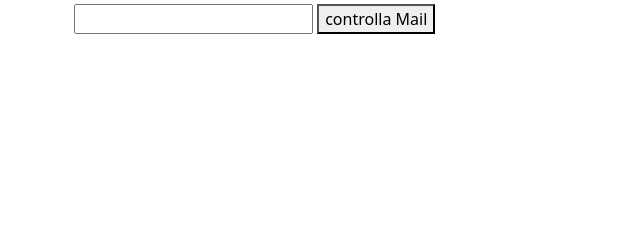
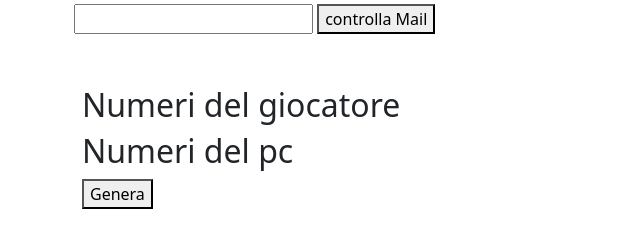
Before and after one commit to EliaMagris/js-mail-dadi, a plain HTML site: page index.html in a window 1280 px wide. Shown: the whole page, without its empty margins (0-640 px from the left). Drawn offline with nearby package versions, Linux system fonts and the light colour scheme.

Commit message:
esercizio dadi basic completato

```diff
--- a/assets/main.js
+++ b/assets/main.js
@@ -7,18 +7,36 @@ function mailVisual() {
     "haSconfittoMafia@hotmail.it",
   ];
 
-let emailTrue = false;
+  let emailTrue = false;
+
   for (let i = 0; i < everyMail.length; i++) {
-
     if (inputMail == everyMail[i]) {
       emailTrue = true;
     }
+  }
+
+  if (emailTrue == true) {
+    document.getElementById("Risultato").innerHTML = `<div>BENVENUTO</div>`;
+  } else {
+    document.getElementById("Risultato").innerHTML = `<div>REGISTRATI</div>`;
+  }
 }
 
-    if(emailTrue == true){
-      document.getElementById("Risultato").innerHTML = `<div>BENVENUTO</div>`
+// -------------------------------------------------------------
 
-    }else{
-      document.getElementById("Risultato").innerHTML = `<div>REGISTRATI</div>`
-    }
+function numberVisual() {
+  let giocatore = (document.getElementById("playerNumber").innerHTML = Math.round(Math.random() * 6));
+
+  let pc = (document.getElementById("pcNumber").innerHTML = Math.round(Math.random() * 6));
+
+  if (giocatore > pc) {
+    console.log("vince il giocatore");
+    document.getElementById("numberResult").innerHTML = `<div>VINCE IL GIOCATORE</div>`;
+  } else if (giocatore < pc) {
+    console.log("vince il PC");
+    document.getElementById("numberResult").innerHTML = `<div>VINCE IL PC</div>`;
+  } else {
+    console.log("pareggio");
+    document.getElementById("numberResult").innerHTML = `<div>BRUTTO STO PAREGGIO</div>`;
   }
+}
--- a/index.html
+++ b/index.html
@@ -9,13 +9,33 @@
     <link rel="stylesheet" href="assets/css/style.css">
 </head>
 <body>
-    <div class="container w-100 p-1">
+    <div class="container w-100 p-1 mb-5">
         <form action="">
             <input type="email" id="inputMail">
             <button onclick="mailVisual();return false">controlla Mail</button>
             <div id="Risultato"></div>
         </form>
     </div>
+
+    <!-- ESERCIZIO EMAIL COMPLETATO -->
+
+    <div class="container mt-5">
+        <form action="">
+            <div>
+                <h2>Numeri del giocatore</h2>
+                <div id="playerNumber"></div>
+            </div>
+
+            <div>
+                <h2>Numeri del pc</h2>
+                <div id="pcNumber"></div>
+            </div>
+
+            <div id="numberResult" style="color: blue;"></div>
+
+            <div><button onclick="numberVisual();return false">Genera</button></div>
+        </form>
+    </div>
     <script src="https://cdn.jsdelivr.net/npm/bootstrap@5.2.2/dist/js/bootstrap.bundle.min.js" integrity="sha384-OERcA2EqjJCMA+/3y+gxIOqMEjwtxJY7qPCqsdltbNJuaOe923+mo//f6V8Qbsw3" crossorigin="anonymous"></script>
     <script src="assets/main.js"></script>
 </body>
```
